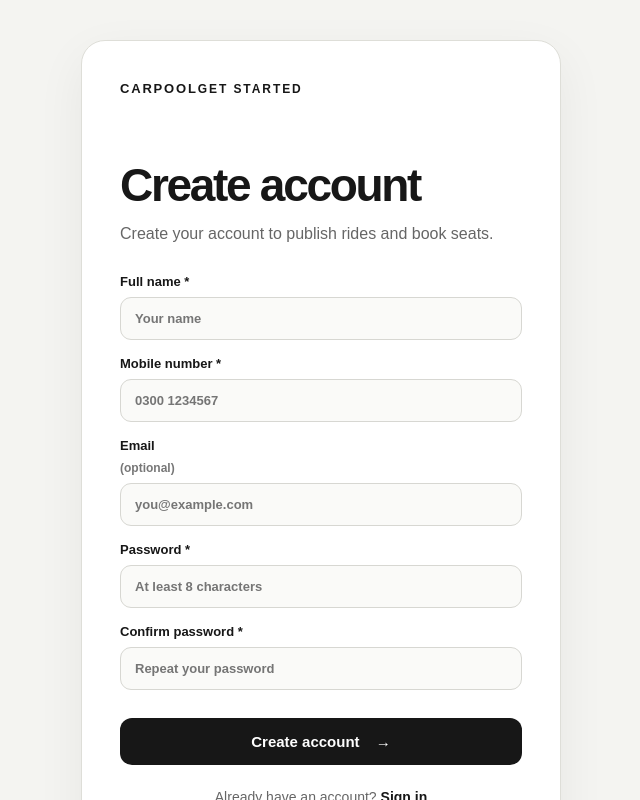
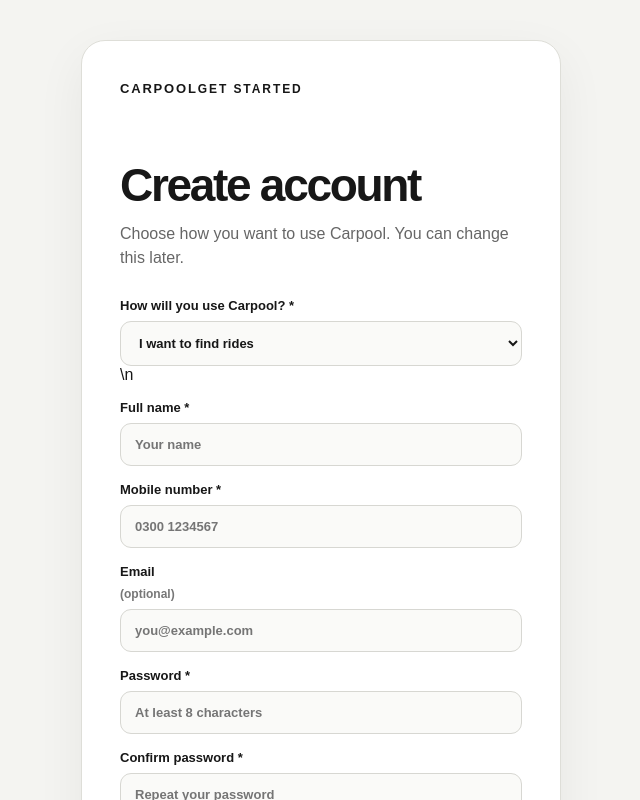
Before and after one commit to asifaliafridi/carpool, a Next.js app in the folder apps/web/: page /signup in a window 1280 px wide. Shown: the top 800 px of the page, without its empty margins (319-959 px from the left). Built offline with nearby package versions, Linux system fonts and the light colour scheme; no server answers.

Commit message:
feat(web): add driver rider signup choice

```diff
--- a/apps/web/app/signup/page.tsx
+++ b/apps/web/app/signup/page.tsx
@@ -15,6 +15,7 @@
   const [email, setEmail] = useState("");
   const [password, setPassword] = useState("");
   const [confirmPassword, setConfirmPassword] = useState("");
+  const [userType, setUserType] = useState<"DRIVER" | "RIDER" | "BOTH">("RIDER");
   const [error, setError] = useState("");
   const [loading, setLoading] = useState(false);
 
@@ -41,7 +42,7 @@
       setLoading(true);
       const result = await apiRequest<SignupResponse>("/auth/signup", {
         method: "POST",
-        body: JSON.stringify({ name, phone, email: email || undefined, password }),
+        body: JSON.stringify({ name, phone, email: email || undefined, password, userType }),
       });
 
       const params = new URLSearchParams({ phone });
@@ -62,10 +63,10 @@
         <Link href="/" className="brand">CARPOOL</Link>
         <span className="sectionLabel">GET STARTED</span>
         <h1>Create account</h1>
-        <p className="authIntro">Create your account to publish rides and book seats.</p>
+        <p className="authIntro">Choose how you want to use Carpool. You can change this later.</p>
 
         <form onSubmit={submit} className="authForm">
-          <label>Full name *<input value={name} onChange={(e) => setName(e.target.value)} placeholder="Your name" autoComplete="name" /></label>
+          <label>How will you use Carpool? *<select value={userType} onChange={(e) => setUserType(e.target.value as "DRIVER" | "RIDER" | "BOTH")}><option value="RIDER">I want to find rides</option><option value="DRIVER">I want to offer rides</option><option value="BOTH">Both — offer and find rides</option></select></label>\n          <label>Full name *<input value={name} onChange={(e) => setName(e.target.value)} placeholder="Your name" autoComplete="name" /></label>
           <label>Mobile number *<input type="tel" value={phone} onChange={(e) => setPhone(e.target.value)} placeholder="0300 1234567" autoComplete="tel" /></label>
           <label>Email <span>(optional)</span><input type="email" value={email} onChange={(e) => setEmail(e.target.value)} placeholder="you@example.com" autoComplete="email" /></label>
           <label>Password *<input type="password" value={password} onChange={(e) => setPassword(e.target.value)} placeholder="At least 8 characters" autoComplete="new-password" /></label>
```
